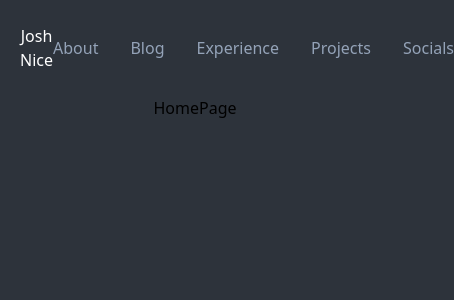
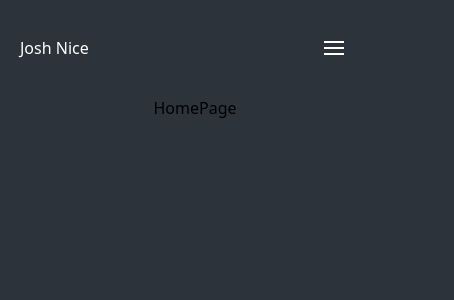
Before and after one commit to joshnice/blog, a React app in the folder frontend/: page / in a window 390 px wide. Shown: the top 300 px of the page, 454 px wide, since content can reach past the window. Built offline with nearby package versions, Linux system fonts and the light colour scheme; the HTML template or start-up script is replaced by a standard one.

Commit message:
Added menu page and removed page id and replaced with page path

```diff
--- a/frontend/package.json
+++ b/frontend/package.json
@@ -9,6 +9,7 @@
     "preview": "vite preview"
   },
   "dependencies": {
+    "hamburger-react": "^2.5.0",
     "react": "^18.2.0",
     "react-dom": "^18.2.0",
     "react-router-dom": "^6.11.0"
--- a/frontend/src/components/navigation-bar.tsx
+++ b/frontend/src/components/navigation-bar.tsx
@@ -1,14 +1,15 @@
-import { useEffect, useState } from "react";
+import { useEffect, useState, useMemo } from "react";
 import { useNavigate } from "react-router";
 import { useLocation } from "react-router-dom";
-import { homePage } from "../constants-and-types/constants";
+import { Fade as MenuIcon } from "hamburger-react";
+import { homePage, menuPage } from "../constants-and-types/constants";
+import { MenuPage } from "../pages/menu";
 
 export interface Page {
-    id: string;
     name: string;
     selected: boolean;
     show: boolean;
-    path?: string;
+    path: string;
 }
 
 interface NavigationBarProps {
@@ -22,25 +23,44 @@ export const NavigationBarComponent = ({ pages: initialPages }: NavigationBarPro
 
     const [pages, setPages] = useState(initialPages);
 
+    const [previouslySelectedPage, setPreviouslySelectedPage] = useState(homePage);
+
     useEffect(() => {
-        const initialPage = initialPages.find(({ id }) => location.pathname.includes(id));
+        const initialPage = initialPages.find(({ path }) => location.pathname.includes(path));
         if (initialPage != null) {
-            setPages(pages.map((page) => ({...page, selected: page.id === initialPage.id})));
+            setPages(pages.map((page) => ({...page, selected: page.path === initialPage.path})));
         }
     }, []);
 
-    const handlePageChange = (pageId: string) => {
-        setPages(pages.map((page) => ({...page, selected: page.id === pageId})));
-        navigate(pageId);
+    const handlePageChange = (path: string) => {
+        const previousPage = pages.find(({ selected }) => selected);
+        if (previousPage == null) {
+            throw new Error("Previous page could not be found");
+        }
+        setPreviouslySelectedPage(previousPage);
+
+        setPages(pages.map((page) => ({...page, selected: page.path === path})));
+        navigate(path);
+    }
+
+    const handleMenuClicked = () => {
+        const isMenuSelected = location.pathname === menuPage.path;
+        handlePageChange(isMenuSelected ? previouslySelectedPage.path : menuPage.path);
     }
 
     return (
         <div className="flex items-center justify-start p-5 text-white h-24 w-full">
-            <button onClick={() => handlePageChange(homePage.path ?? homePage.id)}><h4 className="flex-0">Josh Nice</h4></button>
-            <div className="flex justify-center flex-grow gap-8">
+            <button onClick={() => handlePageChange(homePage.path)}><h4 className="flex-0">Josh Nice</h4></button>
+            <div className="hidden sm:flex justify-center flex-grow gap-8">
                 {pages.filter(({ show }) => show).map((page) => (
-                    <button className={`${page.selected ? "underline text-white" : "hover:underline hover:text-white text-slate-400 transition-colors duration-500"}`} key={page.id} onClick={() => handlePageChange(page.id)}>{page.name}</button>
+                    <button className={`${page.selected ? "underline text-white" : "hover:underline hover:text-white text-slate-400 transition-colors duration-500"}`} key={page.path} onClick={() => handlePageChange(page.path)}>{page.name}</button>
                 ))}
+            </div>
+
+            <div className="flex sm:hidden justify-end flex-grow mr-3">
+                <button onClick={handleMenuClicked}>
+                    <MenuIcon size={20} />
+                </button>
             </div>
         </div>
     )
--- a/frontend/src/constants-and-types/constants.ts
+++ b/frontend/src/constants-and-types/constants.ts
@@ -1,15 +1,17 @@
 import { Page } from "../components/navigation-bar";
 
-export const homePage: Page = { id: "home", path: "/", name: "Home", selected: false, show: false } as const;
-export const aboutPage: Page = { id: "about", name: "About", selected: false, show: true };
-export const blogPage: Page = { id: "blog", name: "Blog", selected: false, show: true };
-export const experiencePage: Page = { id: "exp", name: "Experience", selected: false, show: true };
-export const projectsPage: Page =  { id: "projects", name: "Projects", selected: false, show: true };
-export const socialPage: Page = { id: "social", name: "Socials", selected: false, show: true };
+export const homePage: Page = { path: "/", name: "Home", selected: false, show: false };
+export const menuPage: Page = { path: "/menu", name: "Menu", selected: false, show: false };
+export const aboutPage: Page = { path: "/about", name: "About", selected: false, show: true };
+export const blogPage: Page = { path: "/blog", name: "Blog", selected: false, show: true };
+export const experiencePage: Page = { path: "/experience", name: "Experience", selected: false, show: true };
+export const projectsPage: Page =  { path: "/projects", name: "Projects", selected: false, show: true };
+export const socialPage: Page = { path: "/socials", name: "Socials", selected: false, show: true };
 
 
 export const pages: Page[] = [
     homePage,
+    menuPage,
     aboutPage,
     blogPage,
     experiencePage,
--- /dev/null
+++ b/frontend/src/pages/menu.tsx
@@ -0,0 +1,12 @@
+import { useLocation } from "react-router-dom";
+
+export const MenuPage = () => {
+
+    const location = useLocation();
+
+    return (
+        <div className={`bg-cyan-50 ${ location.pathname.includes("menu") ? "flex" : "hidden" }`}>
+            Menu
+        </div>
+    )
+}
--- a/frontend/src/pages/router.tsx
+++ b/frontend/src/pages/router.tsx
@@ -2,9 +2,10 @@ import { BrowserRouter, Route, Routes } from "react-router-dom";
 import { BlogPage } from "./blog";
 import { AboutPage } from "./about";
 import { NavigationBarComponent } from "../components/navigation-bar";
-import { aboutPage, blogPage, homePage, pages } from "../constants-and-types/constants";
+import { aboutPage, blogPage, homePage, menuPage, pages } from "../constants-and-types/constants";
 import { HomePage } from "./home";
 import { BlogPostPage } from "./blog-post";
+import { MenuPage } from "./menu";
 
 export const RouterComponent = () => {
     return (
@@ -13,9 +14,10 @@ export const RouterComponent = () => {
             <div className="w-full flex justify-center">
                 <Routes>
                     <Route path={homePage.path} element={<HomePage />} />
-                    <Route path={aboutPage.id} element={<AboutPage />} />
-                    <Route path={blogPage.id} element={<BlogPage />} />
-                    <Route path={`${blogPage.id}/:id`} element={<BlogPostPage />} />
+                    <Route path={aboutPage.path} element={<AboutPage />} />
+                    <Route path={blogPage.path} element={<BlogPage />} />
+                    <Route path={`${blogPage.path}/:id`} element={<BlogPostPage />} />
+                    <Route path={menuPage.path} element={<MenuPage />} />
                     <Route path="*" element={<p>Oops something has gone wrong!</p>} />
                 </Routes>
             </div>
```
Also changed, not shown: 1 other file (tests, documents, lock files or other folders).
